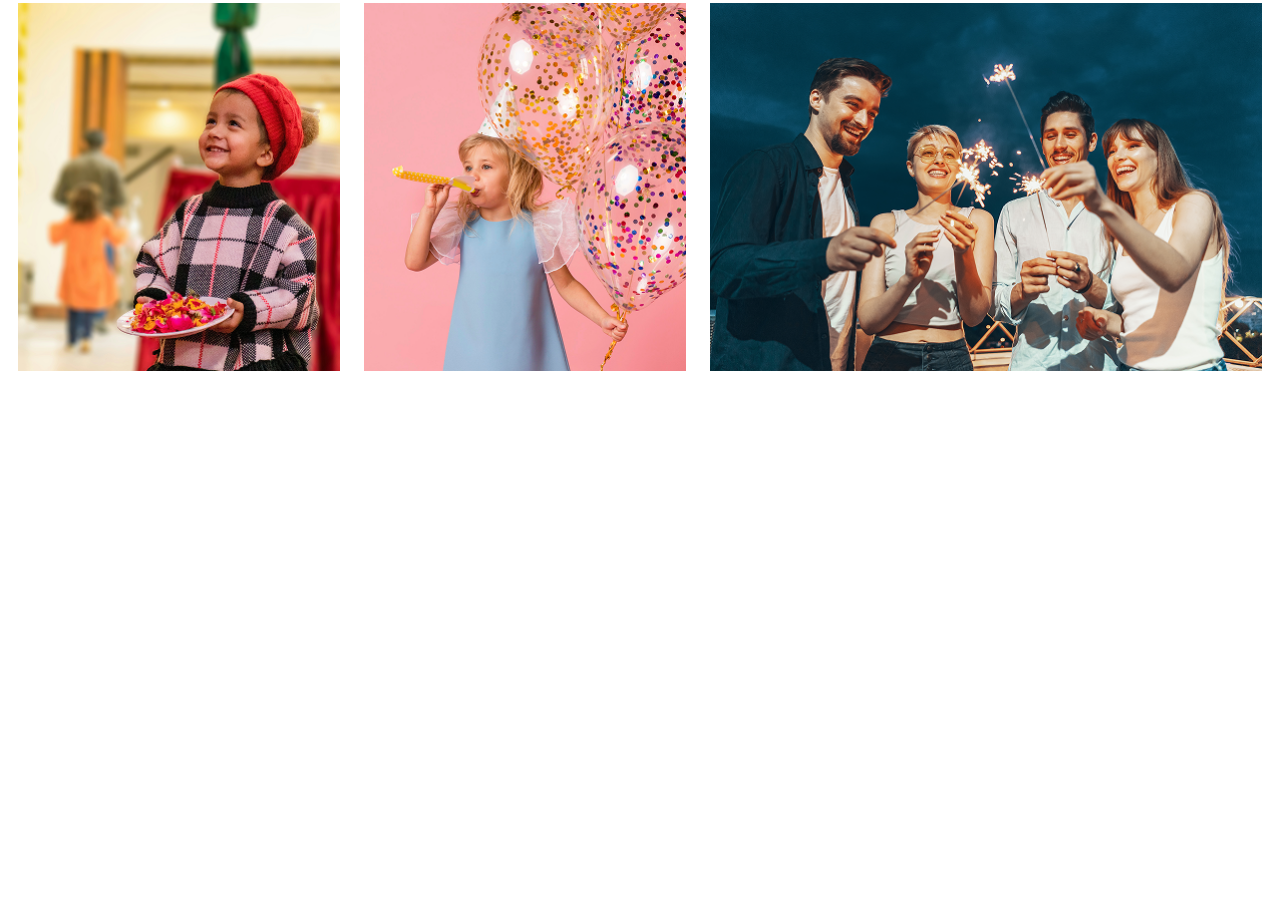
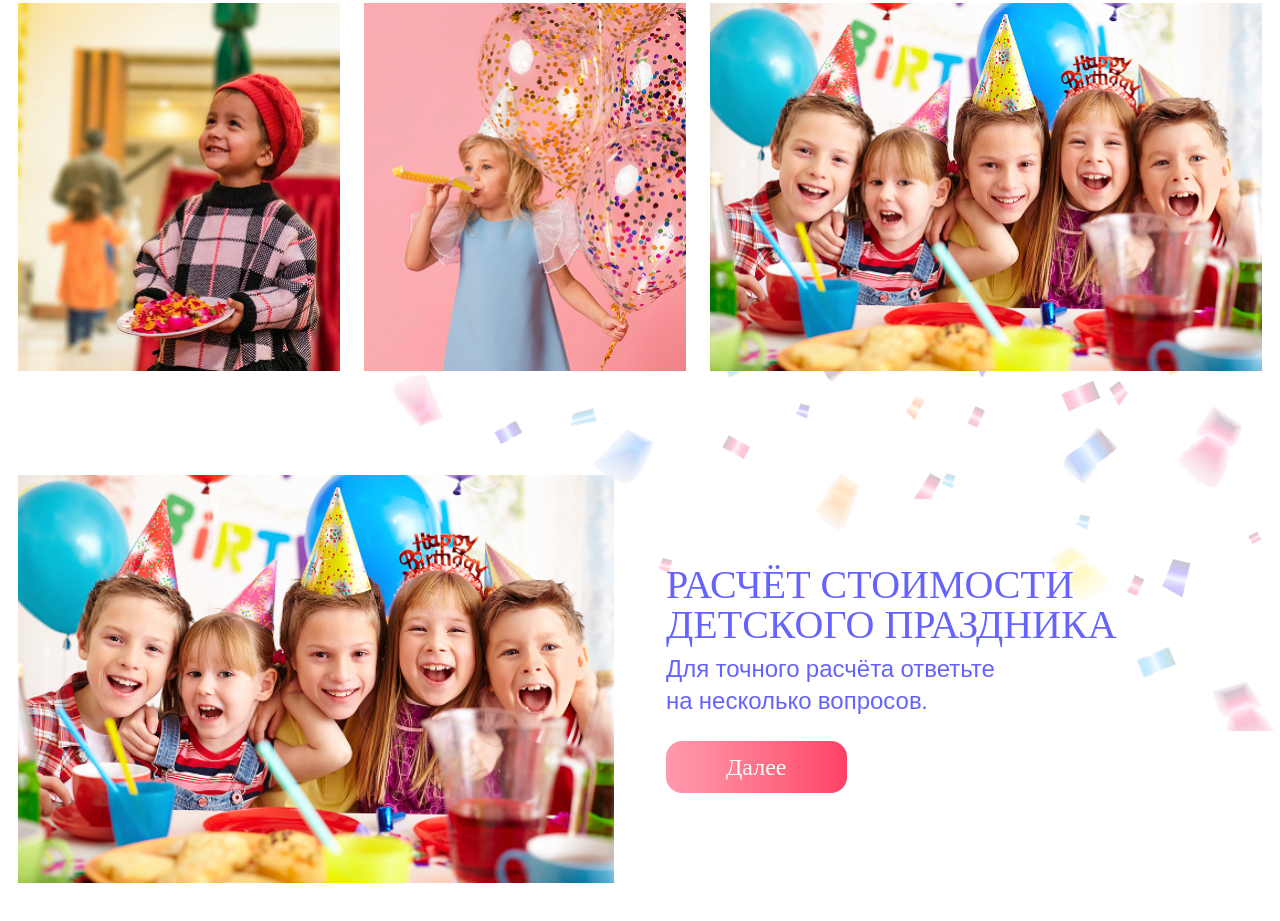
Before and after one commit to kozimovabduvali/Kids-party, a website: page public/index.html in a window 1280 px wide. Shown: the part 4232-5153 px from the top of the page. Before the commit the page ends 4643 px from the top, so only its background shows below. Drawn offline with nearby package versions, Linux system fonts and the light colour scheme; a web font is replaced by a local one.

Commit message:
Расчёт стоимости детского праздника

```diff
--- a/public/index.html
+++ b/public/index.html
@@ -22,7 +22,7 @@
           <a class="inline-block transition duration-200 hover:text-red" href="#programs">Программы</a>
           <a class="inline-block transition duration-200 hover:text-red" href="#characters">Персонажи</a>
           <a class="inline-block transition duration-200 hover:text-red" href="#gallery">Галерея</a>
-          <a class="inline-block transition duration-200 hover:text-red" href="#">Взрослые праздники</a>
+          <a class="inline-block transition duration-200 hover:text-red" href="#cost">Взрослые праздники</a>
           <a class="inline-block transition duration-200 hover:text-red" href="#">Отзывы</a>
           <a class="inline-block transition duration-200 hover:text-red" href="#">Контакты</a>
         </nav>
@@ -77,7 +77,7 @@
           С нами ваш праздник станет настоящим событием, которое запомнится на долгие годы
         </h1>
         <button
-          class="bg-gradient-to-l to-[#FF9AAE] from-[#FF3F66] rounded-2xl py-2.5 lg:py-4 px-5 md:px-8 lg:px-15 mt-5 lg:mt-9 transition duration-200 hover:opacity-85">
+          class="w-full xs:w-max bg-gradient-to-l to-[#FF9AAE] from-[#FF3F66] rounded-2xl py-2.5 lg:py-4 px-5 md:px-8 lg:px-15 mt-5 lg:mt-9 transition duration-200 hover:opacity-85">
           <span class="text-lg lg:text-2xl">
             Связаться с нами
           </span>
@@ -339,10 +339,38 @@
           <!-- 6 -->
           <div class="lg:col-span-5 group relative h-55 md:h-64 lg:h-76 xl:h-92 overflow-hidden">
             <img class="size-full object-cover transition duration-200 group-hover:scale-105"
-              src="./assets/images/gallery-1.png" alt="image">
+              src="./assets/images/gallery-6.png" alt="image">
           </div>
         </div>
       </div>
+    </section>
+
+    <!-- Расчёт стоимости детского праздника -->
+    <section id="cost" class="relative pt-16 md:pt-20 lg:pt-26">
+      <div class="relative grid md:grid-cols-2 gap-5 lg:gap-8 xl:gap-13 z-10 max-w-7xl mx-auto px-5 lg:px-4.5">
+        <!-- Left -->
+        <div class="group h-64 md:h-80 lg:h-102 overflow-hidden">
+          <img class="size-full object-cover transition duration-200 group-hover:scale-105"
+            src="./assets/images/gallery-6.png" alt="img">
+        </div>
+        <!-- Right -->
+        <div class="flex flex-col justify-center">
+          <h2 class="uppercase text-primary text-2xl lg:text-[40px] leading-none">
+            Расчёт стоимости детского праздника
+          </h2>
+          <p class="max-w-90 font-nunito lg:text-2xl text-primary mt-2">
+            Для точного расчёта ответьте на несколько вопросов.
+          </p>
+          <button
+            class="w-full xs:w-max bg-gradient-to-l to-[#FF9AAE] from-[#FF3F66] rounded-2xl py-2.5 px-8 lg:px-15 mt-3 lg:mt-6 transition duration-200 hover:opacity-85">
+            <span class="text-lg lg:text-2xl">
+              Далее
+            </span>
+          </button>
+        </div>
+      </div>
+      <img class="absolute top-0 right-0 -translate-y-1/4 h-72 md:h-90 lg:h-120"
+        src="./assets/images/banner-animation.png" alt="banner-animation">
     </section>
   </main>
 </body>
```
Also changed, not shown: public/assets/images/banner-animation.png (added), public/css/output.css.
